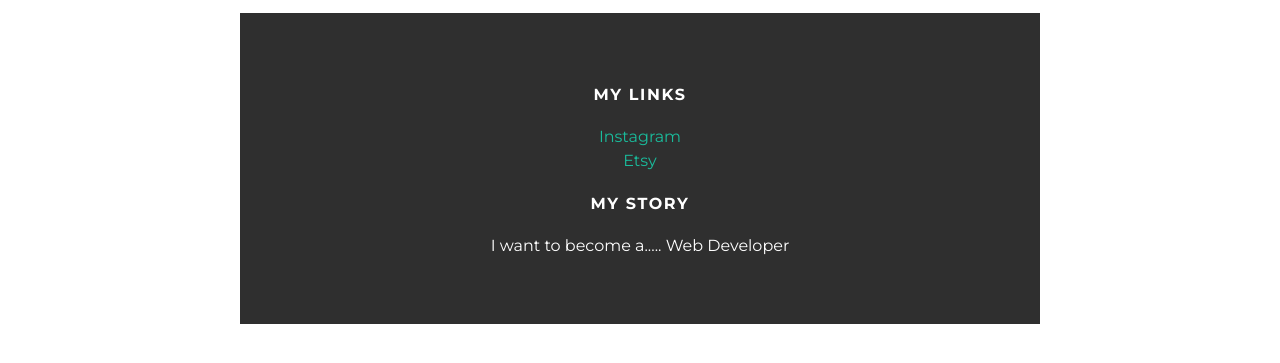
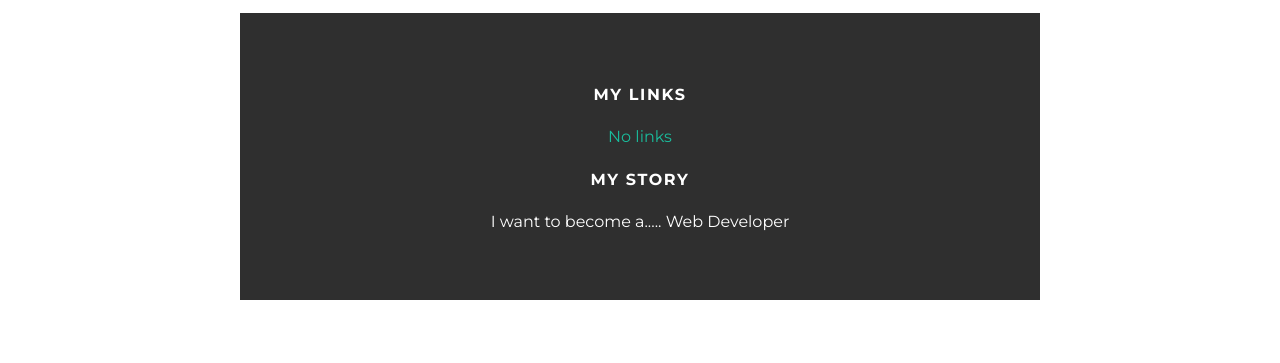
Before and after one commit to Farris1/Farris1.github.io, a plain HTML site: page about.html in a window 1280 px wide. Shown: the part 461-824 px from the top of the page. Drawn offline with Linux system fonts and the light colour scheme.

Commit message:
Update about.html

```diff
--- a/about.html
+++ b/about.html
@@ -34,8 +34,7 @@
        <div class="Column">
          <h4>My Links</h4>
          <p>
-           <a href="https://instagram.com/FarrisVintageCompany">Instagram</a><br>
-           <a href="https://etsy.com/FarrisVintageCo">Etsy</a>
+           <a href="">No links</a><br>
          </p>
          </div>
          <div class="Column">
```
